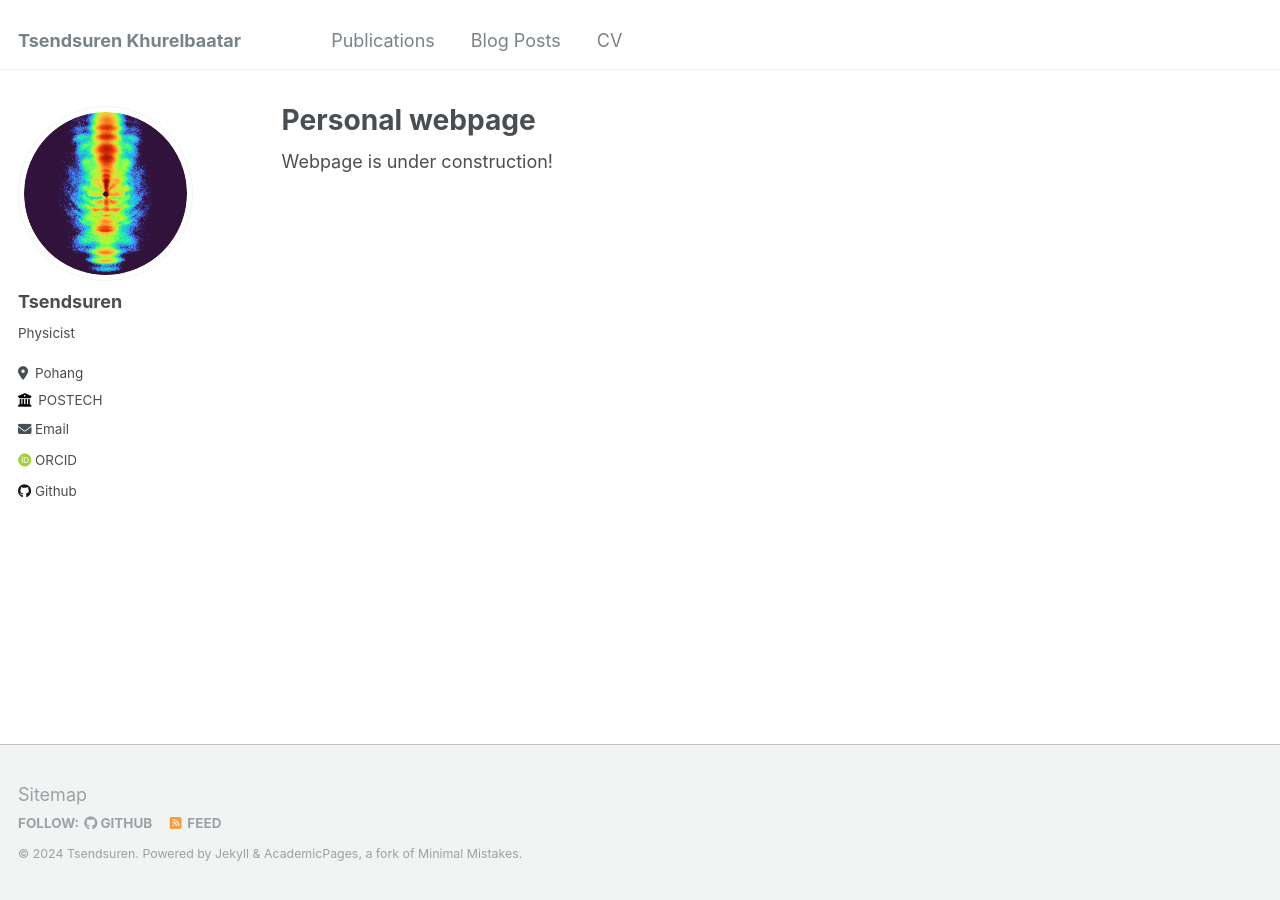
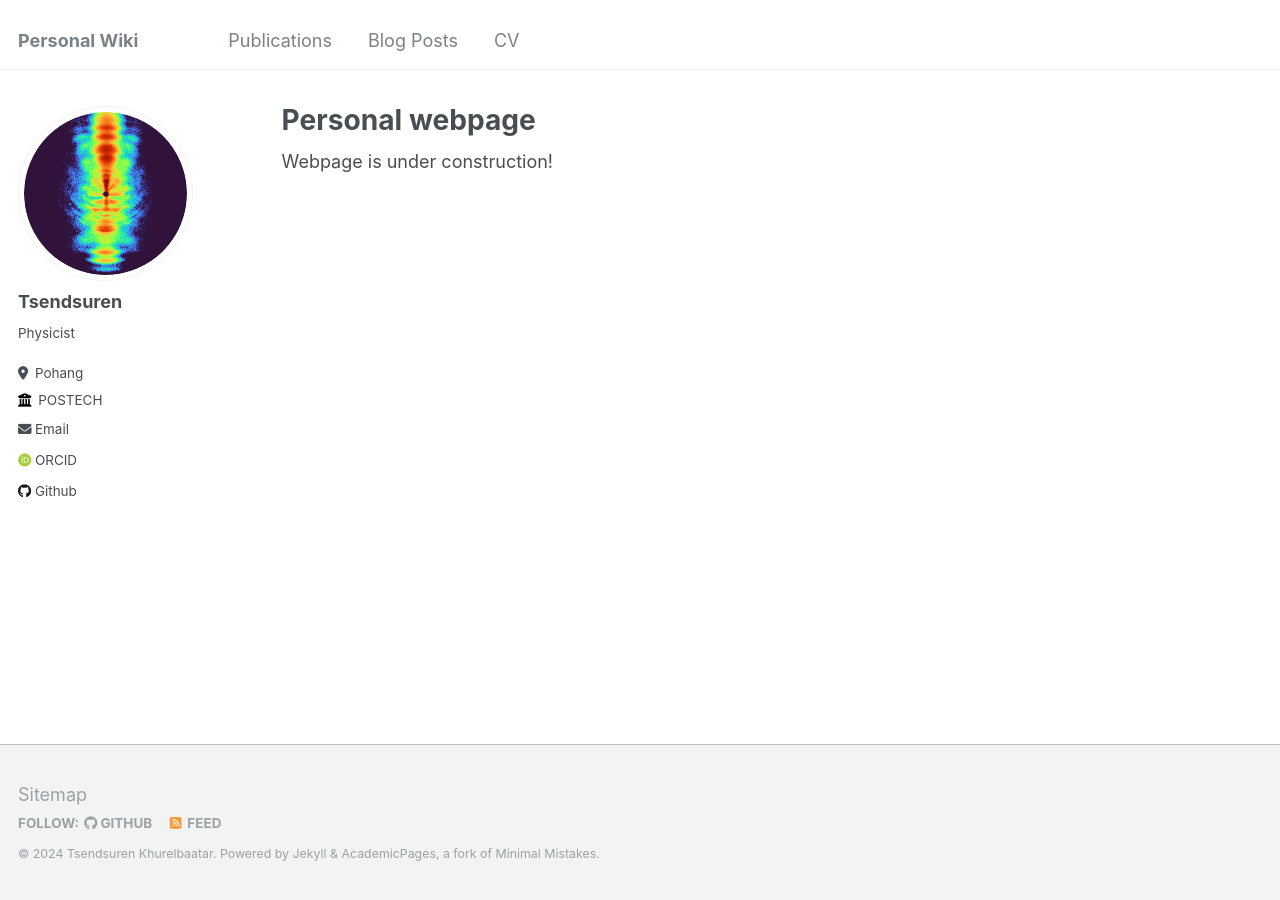
Before and after one commit to Tsendsuren/tsendsuren.github.io, a Jekyll site: the page built from _pages/about.md, in a window 1280 px wide. Built offline with Jekyll 4.4.1, drawn with Linux system fonts in a browser that asks for light colours; some web fonts are replaced.

Commit message:
updating CV

```diff
--- a/_config.yml
+++ b/_config.yml
@@ -8,9 +8,9 @@
 
 # Basic Site Settings
 locale                   : "en-US"
-title                    : "Tsendsuren Khurelbaatar"
+title                    : "Personal Wiki"
 title_separator          : "-"
-name                     : &name "Tsendsuren"
+name                     : &name "Tsendsuren Khurelbaatar"
 description              : &description "personal description"
 url                      : https://tsendsuren.github.io # the base hostname & protocol for your site e.g. "https://mmistakes.github.io"
 baseurl                  : "" # the subpath of your site, e.g. "/blog"
```
